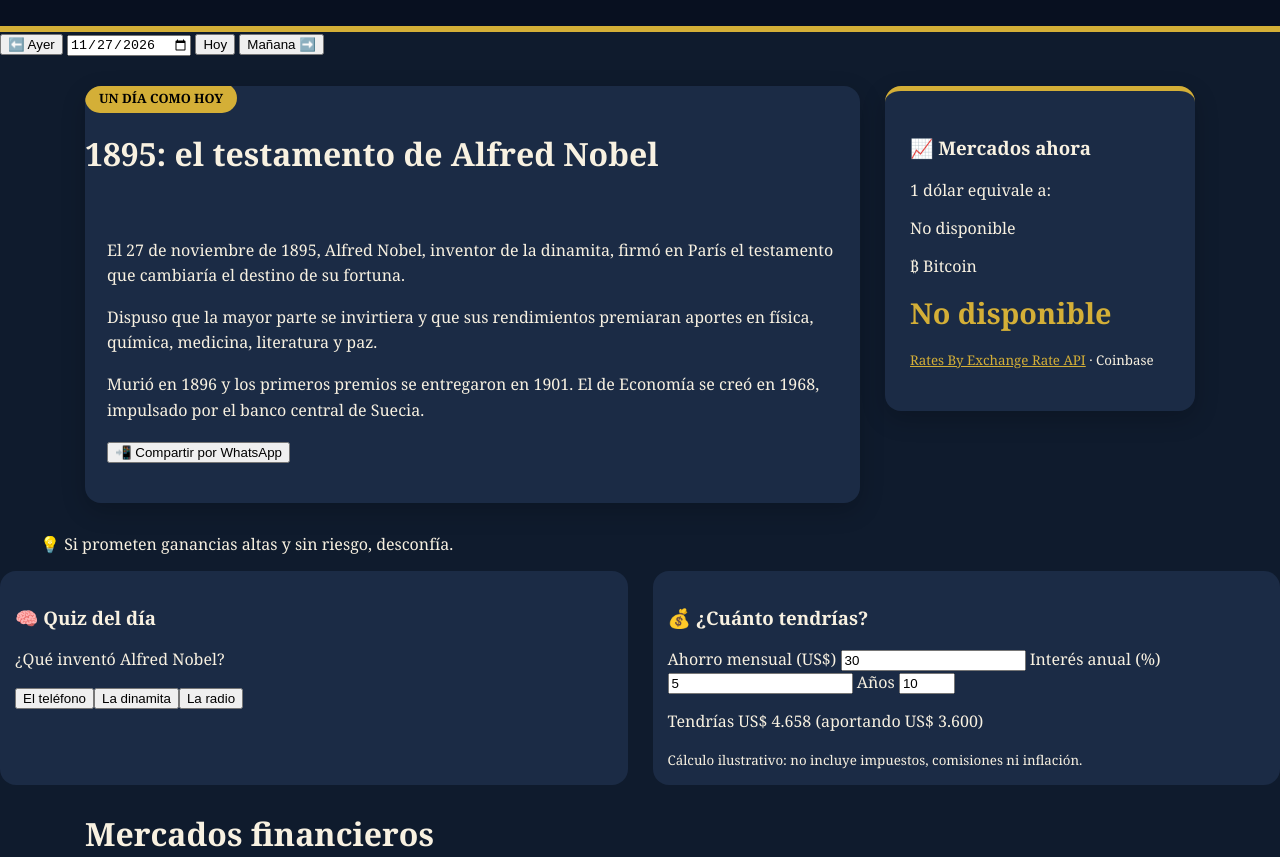
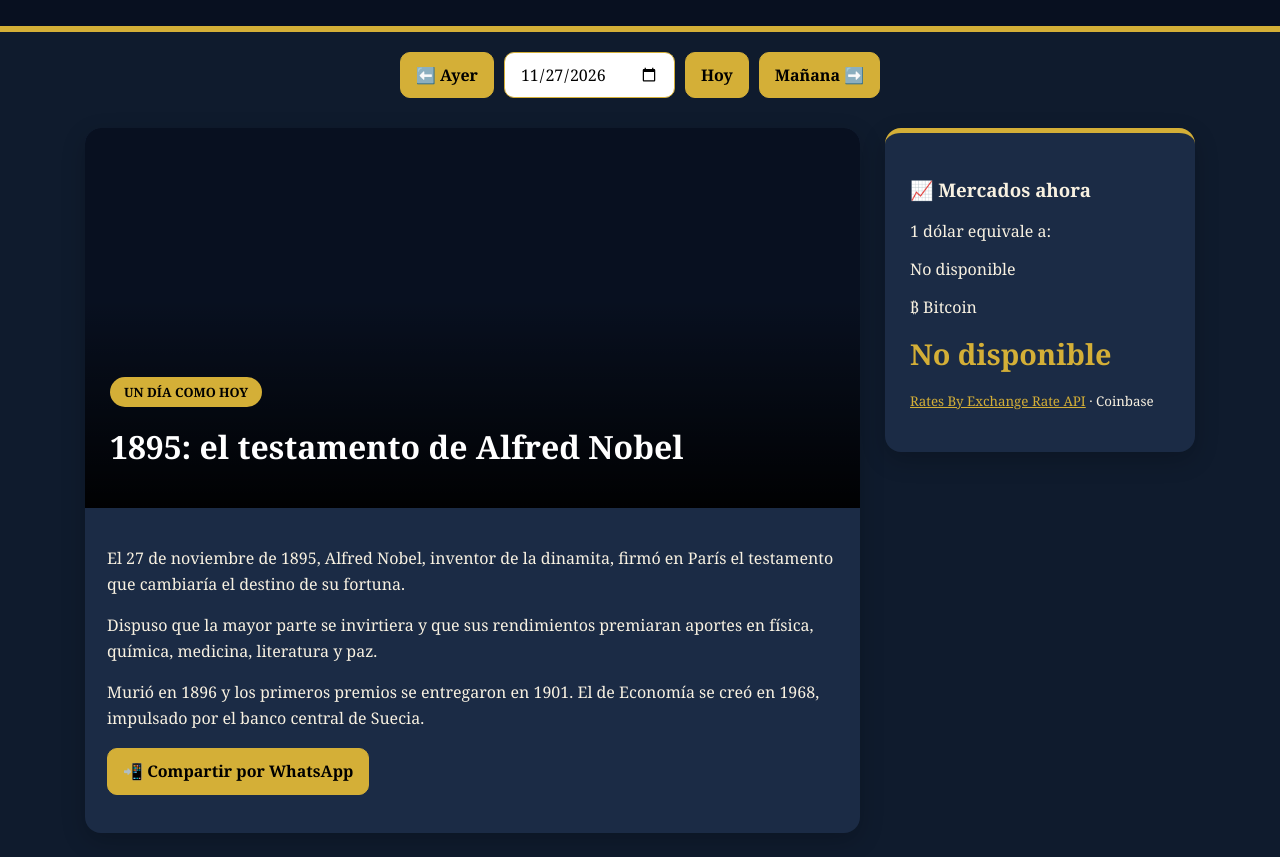
Before and after one commit to penafieldiego76-glitch/Financial-Daily, a plain HTML site: page index.html in a window 1280 px wide. Shown: the part 260-1117 px from the top of the page. Drawn offline with Linux system fonts and the light colour scheme; no server answers; a script that the page names is missing.

Commit message:
Update style.css

```diff
--- a/style.css
+++ b/style.css
@@ -26,3 +26,17 @@ footer { text-align:center; padding:25px; }
 @media (max-width:700px) { .paneles { grid-template-columns:1fr; } }
 #foto { height:260px; }
 .texto { font-size:1rem; line-height:1.6; padding:22px; }
+nav { display:flex; flex-wrap:wrap; justify-content:center; gap:10px; padding:20px 15px 0; }
+button, input { font:inherit; padding:10px 15px; border-radius:10px; border:1px solid var(--acento); }
+button { background:var(--acento); color:#000; cursor:pointer; font-weight:bold; }
+button:hover { filter:brightness(1.15); }
+.portada { position:relative; min-height:380px; background:var(--portada); display:flex; align-items:flex-end; }
+.portada #foto { position:absolute; inset:0; width:100%; height:100%; margin:0; border-radius:0; object-fit:cover; }
+.titular { position:relative; width:100%; padding:80px 25px 15px; color:white; background:linear-gradient(transparent, #000e); }
+.extras { max-width:1150px; margin:30px auto; padding:0 20px; }
+blockquote { margin:0 0 25px; padding:20px; font-size:1.4rem; text-align:center; background:var(--caja); border-left:6px solid var(--acento); border-radius:12px; }
+.paneles > .tarjeta { padding:25px; }
+#opciones button { display:block; width:100%; margin-bottom:10px; }
+.tarjeta label { display:block; margin-bottom:12px; }
+.tarjeta input { display:block; width:100%; }
+#total { font-size:1.4rem; font-weight:bold; color:var(--acento); }
```
